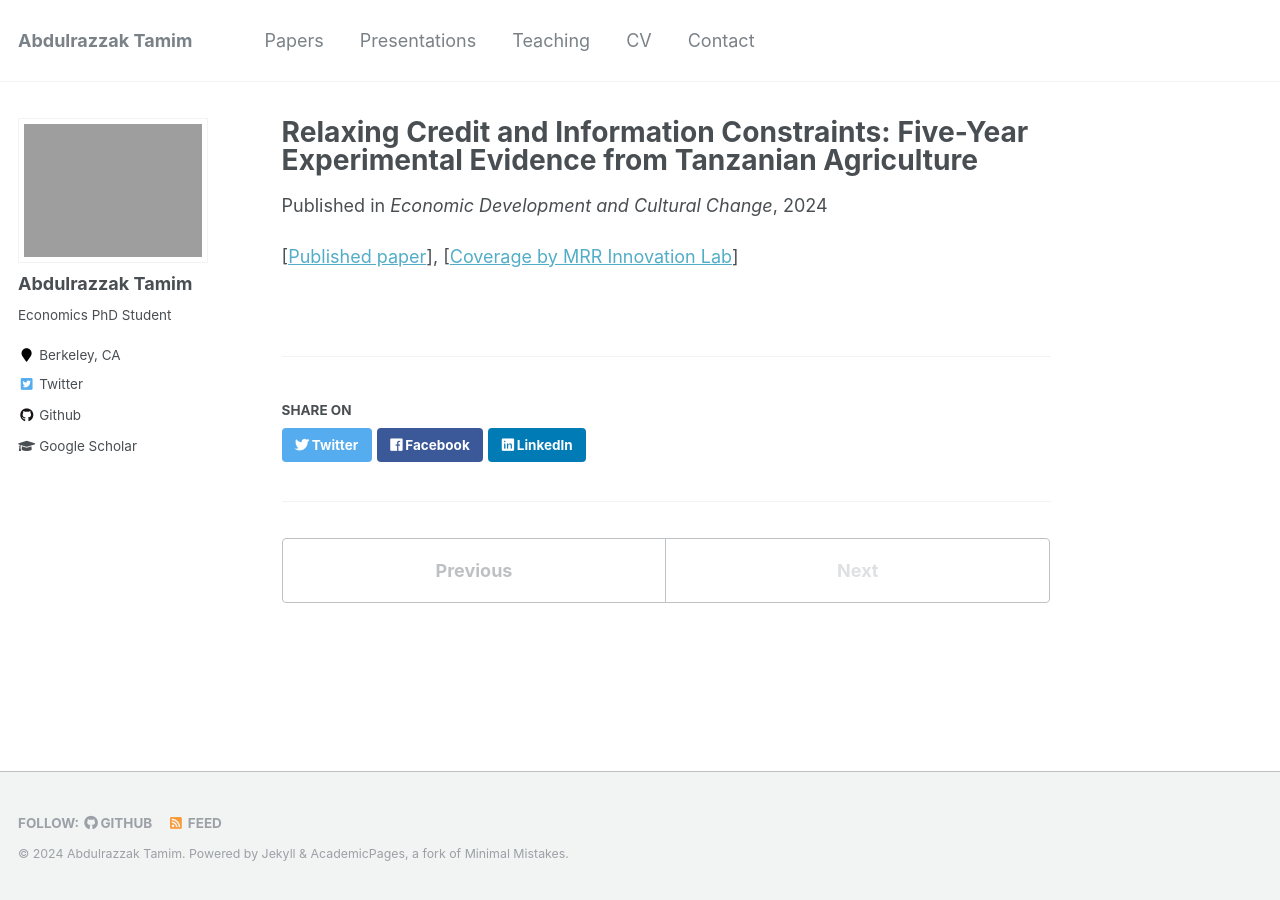
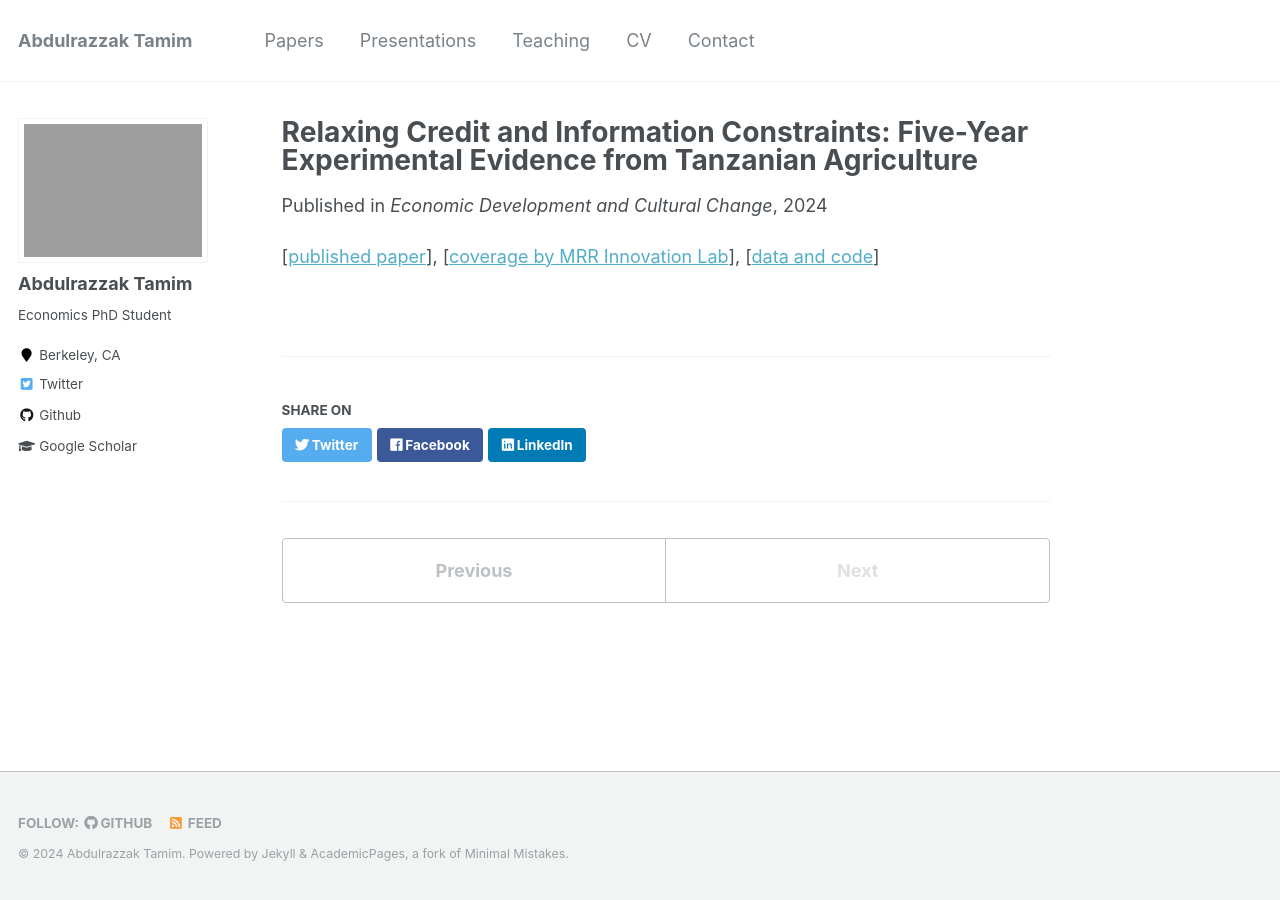
Before and after one commit to AbdulrazzakTamim/abdulrazzaktamim.github.io, a Jekyll site: the page built from _publications/paper2.md, in a window 1280 px wide. Built offline with Jekyll 4.4.1, drawn with Linux system fonts in a browser that asks for light colours; comment, search, counter and statistics services are not loaded.

Commit message:
Update paper2.md

```diff
--- a/_publications/paper2.md
+++ b/_publications/paper2.md
@@ -6,4 +6,4 @@ date: 2024-1-1
 venue: 'Economic Development and Cultural Change'
 co_authors: '[Aurélie Harou](https://aurelieharou.com/), [Marshall Burke](http://web.stanford.edu/~mburke/), [David Lobell](https://profiles.stanford.edu/david-lobell), [Malgosia Madajewicz](https://people.climate.columbia.edu/users/profile/malgosia-madajewicz), [Christopher Magomba](https://basis.ucdavis.edu/people/christopher-magomba), [Hope Michelson](https://www.hopemichelson.org/), [Cheryl Palm](https://abe.ufl.edu/people/faculty/cheryl-palm/), and [Jiani Xue](https://marketing.wharton.upenn.edu/profile/jennyxue/)'
 ---
-[[Published paper](https://www.journals.uchicago.edu/doi/10.1086/731589)], [[Coverage by MRR Innovation Lab](https://basis.ucdavis.edu/news/qa-hope-michelson)]
+[[published paper](https://www.journals.uchicago.edu/doi/10.1086/731589)], [[coverage by MRR Innovation Lab](https://basis.ucdavis.edu/news/qa-hope-michelson)], [[data and code](https://dataverse.harvard.edu/dataset.xhtml?persistentId=doi:10.7910/DVN/FVLQF5)]
```
